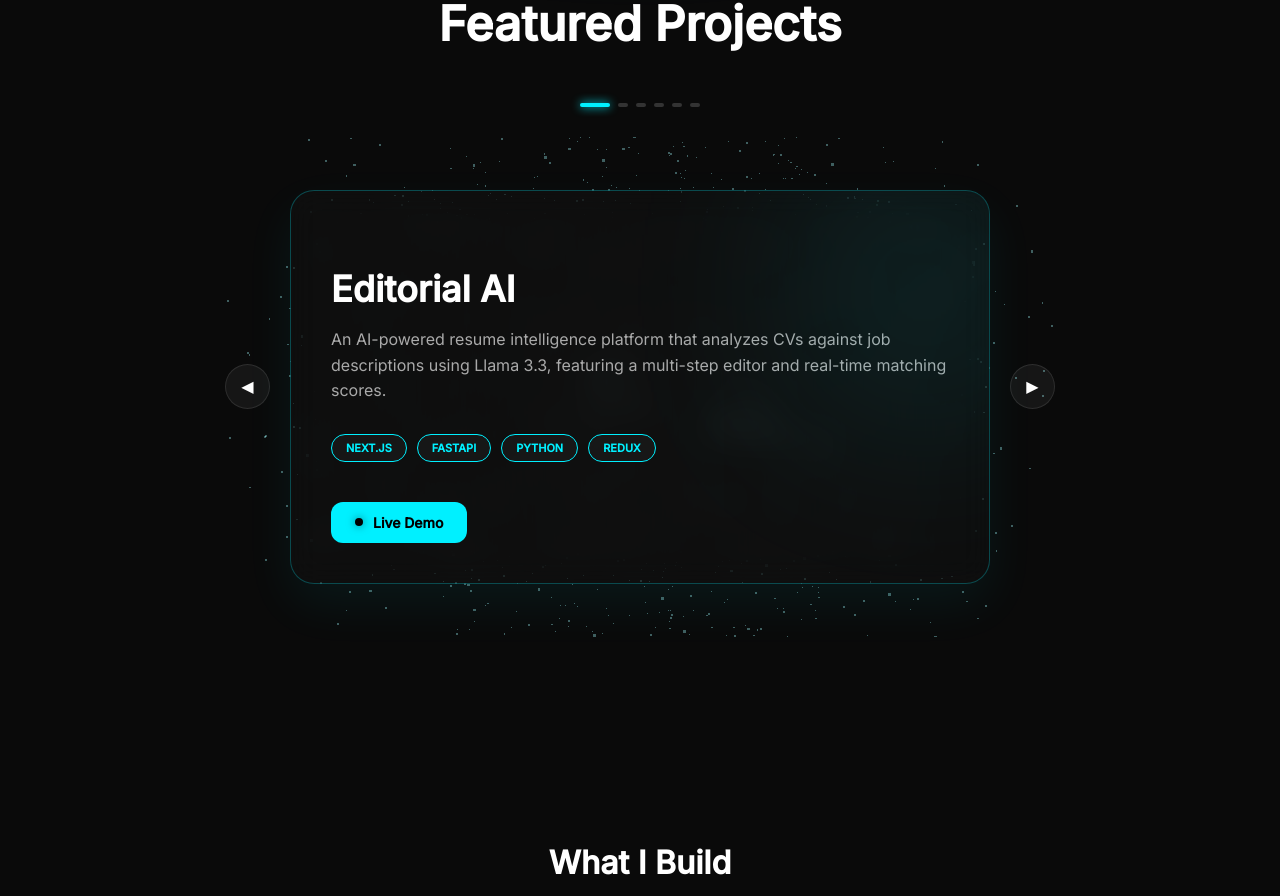
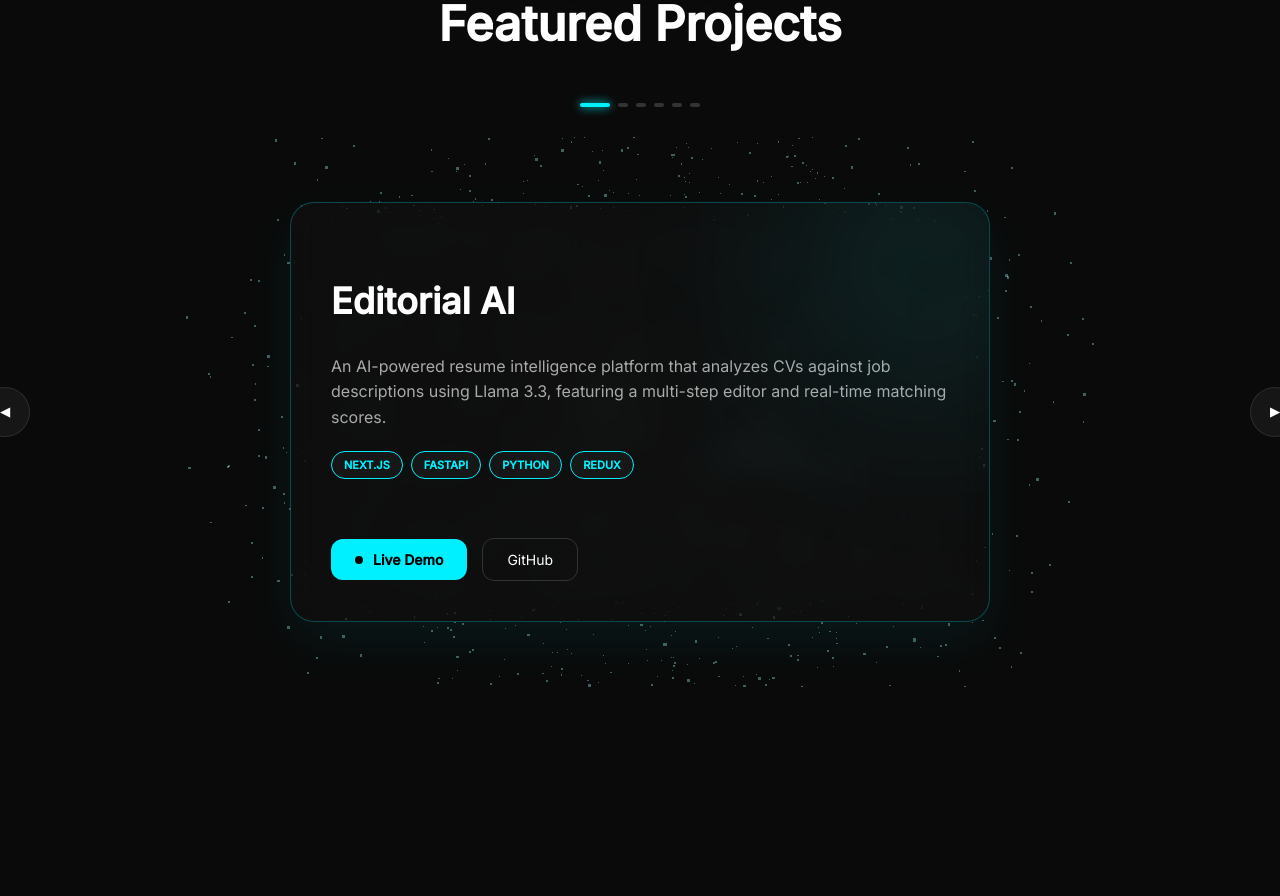
Before and after one commit to Akshu4995/Portfolio, a Next.js app: page / in a window 1280 px wide. Shown: the part 953-1849 px from the top of the page. Built offline with nearby package versions, Linux system fonts and the light colour scheme; no server answers.

Commit message:
project file changes

```diff
--- a/app/components/Projects.tsx
+++ b/app/components/Projects.tsx
@@ -1,72 +1,75 @@
 "use client";
 
 import { motion, AnimatePresence } from "framer-motion";
-import { useState } from "react";
-import ProjectParticles from "./ProjectParticals"
+import { useState, useEffect } from "react";
+import ProjectParticles from "./ProjectParticals"; // Ensure this filename is correct!
 
 export default function Projects() {
   const [index, setIndex] = useState(0);
+  const [isMobile, setIsMobile] = useState(false);
 
-  const next = () => setIndex((prev) => (prev + 1) % projects.length);
-  const prev = () => setIndex((prev) => (prev - 1 + projects.length) % projects.length);
+  useEffect(() => {
+    const handleResize = () => setIsMobile(window.innerWidth < 768);
+    handleResize();
+    window.addEventListener("resize", handleResize);
+    return () => window.removeEventListener("resize", handleResize);
+  }, []);
 
-  const projects: Array<{
-    title: string;
-    description: string;
-    tech: string[];
-    color: string;
-    liveLink?: string;
-    github?: string;
-  }> = [
+  const projects = [
     {
       title: "Editorial AI",
       description: "An AI-powered resume intelligence platform that analyzes CVs against job descriptions using Llama 3.3, featuring a multi-step editor and real-time matching scores.",
       tech: ["Next.js", "FastAPI", "Python", "Redux"],
       color: "#00f0ff",
-        liveLink: "https://ai-resume-analyzer-lemon-ten.vercel.app/", // Replace with your actual URL
-        // github: "https://github.com/your-repo",   // Replace with your actual GitHub
+      liveLink: "https://your-live-link.com",
+      github: "https://github.com/your-repo",
     },
     {
       title: "Trabajitos",
       description: "Job portal with real-time chat for Job Seekers and Employers using WebSockets for instant communication.",
       tech: ["Next.js", "Node.js", "Socket.io"],
       color: "#00f0ff",
-        // liveLink: "#",
-        // github: "#",
+      liveLink: "#",
+      github: "#",
     },
     {
       title: "Employee Portal",
       description: "Enterprise-grade management system with role-based access control and detailed analytics dashboards.",
       tech: ["React.js", "Redux", "Node.js"],
       color: "#7000ff",
-        // liveLink: "#",
-        // github: "#",
+      liveLink: "#",
+      github: "#",
     },
     {
       title: "Zoo Ticketing",
       description: "Modern ticketing system with animal information database and integrated event management features.",
       tech: ["React.js", "Node.js", "Stripe"],
       color: "#00ff8c",
-        // liveLink: "#",
-        // github: "#",
+      liveLink: "#",
+      github: "#",
     },
     {
       title: "MedForEach",
       description: "Comprehensive medical portal featuring automated appointment scheduling and secure patient record management.",
       tech: ["Next.js", "Python", "FastAPI"],
       color: "#ff0055",
-        // liveLink: "#",
-        // github: "#",
+      liveLink: "#",
+      github: "#",
     },
     {
       title: "CA-ERP",
       description: "Full-scale ERP solution for inventory tracking, sales forecasting, and financial reporting.",
       tech: ["React.js", "MUI", "PostgreSQL"],
       color: "#ffaa00",
-        // liveLink: "#",
-        // github: "#",
+      liveLink: "#",
+      github: "#",
     },
   ];
+
+  const next = () => setIndex((prev) => (prev + 1) % projects.length);
+  const prev = () => setIndex((prev) => (prev - 1 + projects.length) % projects.length);
+
+  const styles = getStyles(isMobile);
 
   return (
     <section id="projects" style={styles.container}>
@@ -96,6 +99,8 @@ export default function Projects() {
 
         <div style={styles.carouselContainer}>
           <ProjectParticles color={projects[index].color} />
+
+          {/* LEFT ARROW - Positioned Absolutely */}
           <button onClick={prev} style={styles.navBtn}>◀</button>
 
           <div style={styles.perspectiveArea}>
@@ -113,36 +118,36 @@ export default function Projects() {
                 }}
               >
                 <div style={styles.cardContent}>
-                  <div style={{ ...styles.glow, backgroundColor: projects[index].color }} />
+                  <div style={{...styles.glow, backgroundColor: projects[index].color}} />
 
                   <h3 style={styles.cardTitle}>{projects[index].title}</h3>
                   <p style={styles.cardDesc}>{projects[index].description}</p>
 
                   <div style={styles.techWrapper}>
                     {projects[index].tech?.map((t, i) => (
-                      <span key={i} style={{ ...styles.badge, borderColor: projects[index].color, color: projects[index].color }}>
+                      <span key={i} style={{...styles.badge, borderColor: projects[index].color, color: projects[index].color}}>
                         {t}
                       </span>
                     ))}
                   </div>
 
+                  {/* Button Group Pinned to Bottom */}
                   <div style={styles.btnGroup}>
-                    {/* ONLY show buttons for Editorial AI */}
-                    {projects[index].title === "Editorial AI" && (
+                    {projects[index].title === "Editorial AI" ? (
                       <>
                         <motion.a
                           href={projects[index].liveLink}
                           target="_blank"
                           rel="noopener noreferrer"
-                          style={{ ...styles.mainBtn, background: projects[index].color }}
+                          style={{...styles.mainBtn, background: projects[index].color}}
                           whileHover={{ scale: 1.05 }}
                           whileTap={{ scale: 0.95 }}
                         >
-                          <div style={styles.pulseDot} />
+                          <span style={styles.pulseDot} />
                           Live Demo
                         </motion.a>
 
-                        {/* <motion.a
+                        <motion.a
                           href={projects[index].github}
                           target="_blank"
                           rel="noopener noreferrer"
@@ -150,13 +155,10 @@ export default function Projects() {
                           whileHover={{ borderColor: projects[index].color, color: projects[index].color }}
                         >
                           GitHub
-                        </motion.a> */}
+                        </motion.a>
                       </>
-                    )}
-
-                    {/* Optional: Show a "Coming Soon" or different button for other projects */}
-                    {projects[index].title !== "Editorial AI" && (
-                      <span style={{ color: "#555", fontSize: "14px", fontWeight: "600" }}>
+                    ) : (
+                      <span style={styles.comingSoon}>
                         CASE STUDY COMING SOON
                       </span>
                     )}
@@ -166,16 +168,17 @@ export default function Projects() {
             </AnimatePresence>
           </div>
 
-          <button onClick={next} style={styles.navBtn}>▶</button>
+          {/* RIGHT ARROW - Positioned Absolutely */}
+          <button onClick={next} style={{...styles.navBtn, ...styles.nextBtn}}>▶</button>
         </div>
       </div>
     </section>
   );
 }
 
-const styles: { [key: string]: React.CSSProperties } = {
+const getStyles = (isMobile: boolean): { [key: string]: React.CSSProperties } => ({
   container: {
-    padding: "80px 20px",
+    padding: isMobile ? "60px 10px" : "80px 20px",
     textAlign: "center",
   },
   overhead: {
@@ -210,20 +213,20 @@ const styles: { [key: string]: React.CSSProperties } = {
     display: "flex",
     alignItems: "center",
     justifyContent: "center",
-    gap: "20px",
-    position: "relative",
+    position: "relative", // Required for absolute arrows
     width: "100%",
-    minHeight: "500px",
+    minHeight: isMobile ? "520px" : "550px", // Stabilizes the overall section height
+    margin: "0 auto",
     zIndex: 1,
   },
   perspectiveArea: {
     perspective: "1000px",
-    width: "100%",
+    width: isMobile ? "85%" : "100%",
     maxWidth: "700px",
-    minHeight: "400px",
     display: "flex",
     alignItems: "center",
     justifyContent: "center",
+    zIndex: 2,
   },
   mainCard: {
     width: "100%",
@@ -232,8 +235,119 @@ const styles: { [key: string]: React.CSSProperties } = {
     borderRadius: "24px",
     position: "relative",
     overflow: "hidden",
-    padding: "40px",
-    textAlign: "left"
+    padding: isMobile ? "30px 15px" : "40px",
+    textAlign: isMobile ? "center" : "left",
+    display: "flex",
+    flexDirection: "column",
+    minHeight: isMobile ? "460px" : "420px", // Keeps cards consistent size
+  },
+  cardContent: {
+    display: "flex",
+    flexDirection: "column",
+    flexGrow: 1,
+    position: "relative",
+    zIndex: 1,
+  },
+  cardTitle: {
+    fontSize: isMobile ? "26px" : "36px",
+    fontWeight: "700",
+    marginBottom: "15px",
+    color: "#fff"
+  },
+  cardDesc: {
+    fontSize: isMobile ? "14px" : "16px",
+    color: "#aaa",
+    lineHeight: "1.6",
+    marginBottom: "20px",
+  },
+  techWrapper: {
+    display: "flex",
+    flexWrap: "wrap",
+    justifyContent: isMobile ? "center" : "flex-start",
+    gap: "8px",
+    marginBottom: "30px"
+  },
+  badge: {
+    padding: "6px 12px",
+    borderRadius: "20px",
+    fontSize: "11px",
+    border: "1px solid",
+    background: "rgba(255,255,255,0.03)",
+    fontWeight: "600",
+    textTransform: "uppercase",
+    whiteSpace: "nowrap"
+  },
+  btnGroup: {
+    display: "flex",
+    flexDirection: isMobile ? "column" : "row",
+    justifyContent: isMobile ? "center" : "flex-start",
+    alignItems: "center",
+    gap: "15px",
+    marginTop: "auto", // Forces buttons to stay at bottom of card
+  },
+  comingSoon: {
+    color: "#555",
+    fontSize: "14px",
+    fontWeight: "600",
+    width: "100%",
+    textAlign: isMobile ? "center" : "left",
+    paddingBottom: "10px"
+  },
+  mainBtn: {
+    display: "flex",
+    alignItems: "center",
+    justifyContent: "center",
+    gap: "10px",
+    padding: "12px 24px",
+    width: isMobile ? "100%" : "auto",
+    borderRadius: "12px",
+    fontWeight: "700",
+    cursor: "pointer",
+    color: "#000",
+    textDecoration: "none",
+    fontSize: "14px"
+  },
+  outlineBtn: {
+    display: "flex",
+    alignItems: "center",
+    justifyContent: "center",
+    padding: "12px 24px",
+    width: isMobile ? "100%" : "auto",
+    borderRadius: "12px",
+    border: "1px solid #333",
+    background: "transparent",
+    color: "#fff",
+    cursor: "pointer",
+    textDecoration: "none",
+    fontSize: "14px",
+  },
+  navBtn: {
+    position: "absolute",
+    top: "50%",
+    transform: "translateY(-50%)", // Center vertically based on container
+    left: isMobile ? "0px" : "-60px",
+    background: "rgba(255,255,255,0.05)",
+    border: "1px solid rgba(255,255,255,0.1)",
+    color: "#fff",
+    width: isMobile ? "40px" : "50px",
+    height: isMobile ? "40px" : "50px",
+    borderRadius: "50%",
+    cursor: "pointer",
+    display: "flex",
+    alignItems: "center",
+    justifyContent: "center",
+    zIndex: 10,
+    transition: "all 0.3s ease",
+  },
+  nextBtn: {
+    left: "auto",
+    right: isMobile ? "0px" : "-60px",
+  },
+  pulseDot: {
+    width: "8px",
+    height: "8px",
+    background: "#000",
+    borderRadius: "50%",
   },
   glow: {
     position: "absolute",
@@ -244,84 +358,5 @@ const styles: { [key: string]: React.CSSProperties } = {
     filter: "blur(100px)",
     opacity: 0.1,
     zIndex: 0,
-  },
-  cardContent: {
-    position: "relative",
-    zIndex: 1,
-  },
-  cardTitle: {
-    fontSize: "clamp(24px, 4vw, 36px)",
-    fontWeight: "700",
-    marginBottom: "15px",
-    color: "#fff"
-  },
-  cardDesc: {
-    fontSize: "16px",
-    color: "#aaa",
-    lineHeight: "1.6",
-    marginBottom: "30px",
-  },
-  techWrapper: {
-    display: "flex",
-    flexWrap: "wrap",
-    gap: "10px",
-    marginBottom: "40px"
-  },
-  badge: {
-    padding: "6px 14px",
-    borderRadius: "20px",
-    fontSize: "11px",
-    border: "1px solid",
-    background: "rgba(255,255,255,0.03)",
-    fontWeight: "600",
-    textTransform: "uppercase"
-  },
-  btnGroup: {
-    display: "flex",
-    gap: "15px"
-  },
-  mainBtn: {
-    display: "flex",
-    alignItems: "center",
-    gap: "10px",
-    padding: "12px 24px",
-    borderRadius: "12px",
-    fontWeight: "700",
-    cursor: "pointer",
-    color: "#000",
-    textDecoration: "none",
-    fontSize: "14px"
-  },
-  outlineBtn: {
-    padding: "12px 24px",
-    borderRadius: "12px",
-    border: "1px solid #333",
-    background: "transparent",
-    color: "#fff",
-    cursor: "pointer",
-    textDecoration: "none",
-    fontSize: "14px",
-    transition: "all 0.3s ease"
-  },
-  pulseDot: {
-    width: "8px",
-    height: "8px",
-    background: "#000",
-    borderRadius: "50%",
-    boxShadow: "0 0 8px rgba(0,0,0,0.5)",
-  },
-  navBtn: {
-    background: "rgba(255,255,255,0.05)",
-    border: "1px solid rgba(255,255,255,0.1)",
-    color: "#fff",
-    width: "45px",
-    height: "45px",
-    borderRadius: "50%",
-    cursor: "pointer",
-    fontSize: "16px",
-    display: "flex",
-    alignItems: "center",
-    justifyContent: "center",
-    zIndex: 10
   }
-};
+});
```
Lines whose indentation alone changed are shown as unchanged.
